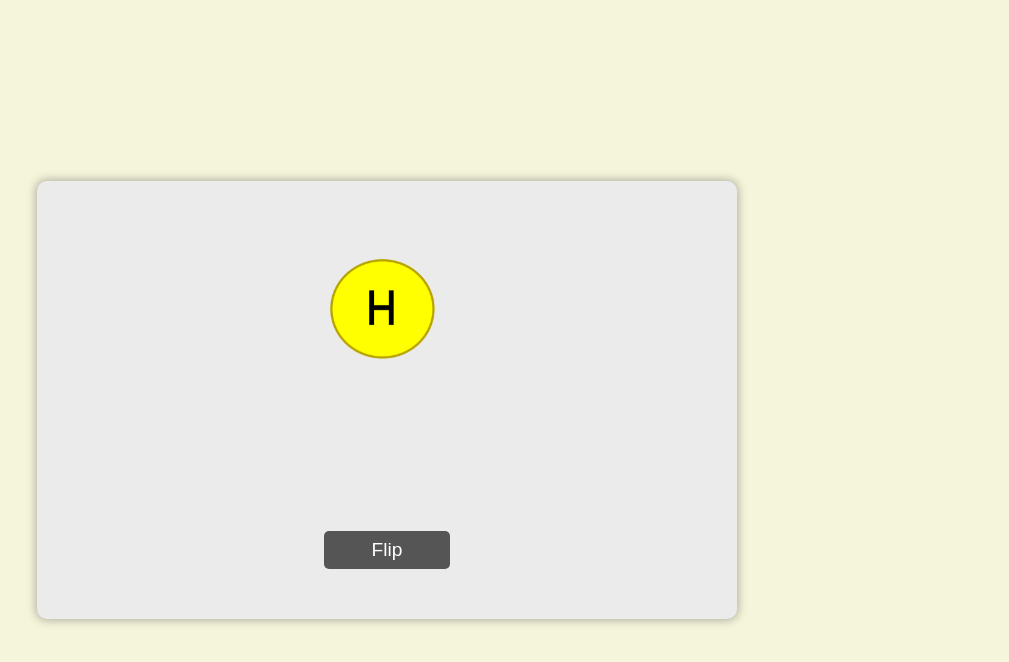
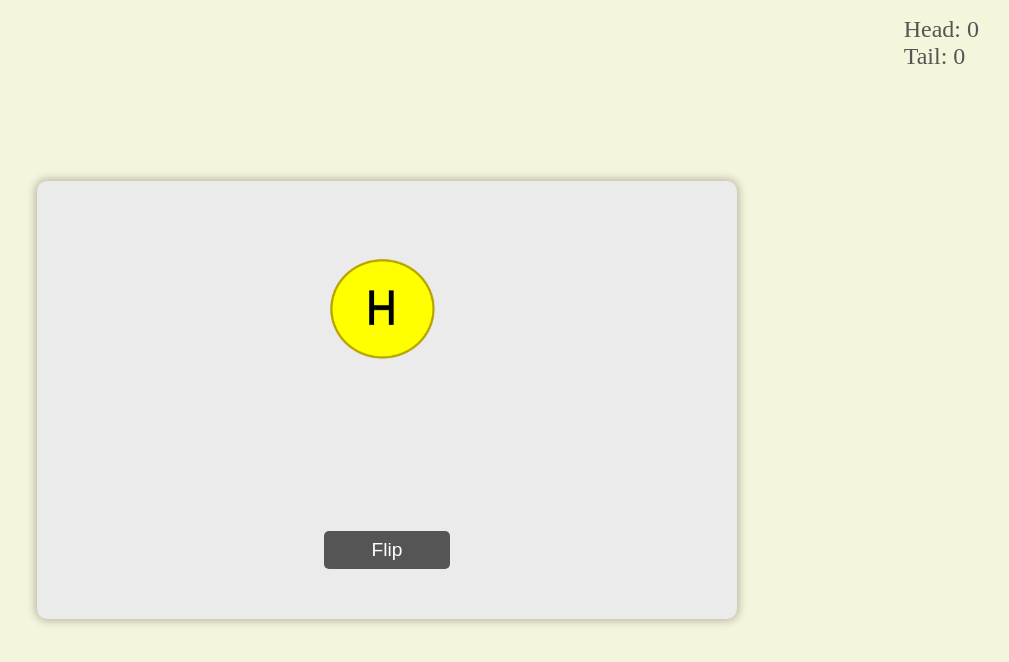
Before and after one commit to MaheshRath08/JS_Flip_a_coin, a plain HTML site: page index.html in a window 1280 px wide. Shown: the whole page, without its empty margins (253-1262 px from the left). Drawn offline with Linux system fonts and the light colour scheme.

Commit message:
added score card

```diff
--- a/index.html
+++ b/index.html
@@ -20,5 +20,13 @@
         </div>
         <button id="flip">Flip</button>
     </div>
+    <div class="scores">
+        <div class="score">
+            Head: <span id="head">0</span>
+        </div>
+        <div class="score">
+            Tail: <span id="tail">0</span>
+        </div>
+    </div>
 </body>
 </html>
--- a/style.css
+++ b/style.css
@@ -50,6 +50,15 @@ img{
 .tails{
     transform: rotateX(180deg);
 }
+.scores{
+    position: fixed;
+    right: 3rem;
+    top: 1rem;
+}
+.score{
+    font-size: 1.5rem;
+    color: #555;
+}
 @keyframes spin-head {
     0%{transform: rotateX(0deg);}
     100%{transform: rotateX(1980deg);}
```
